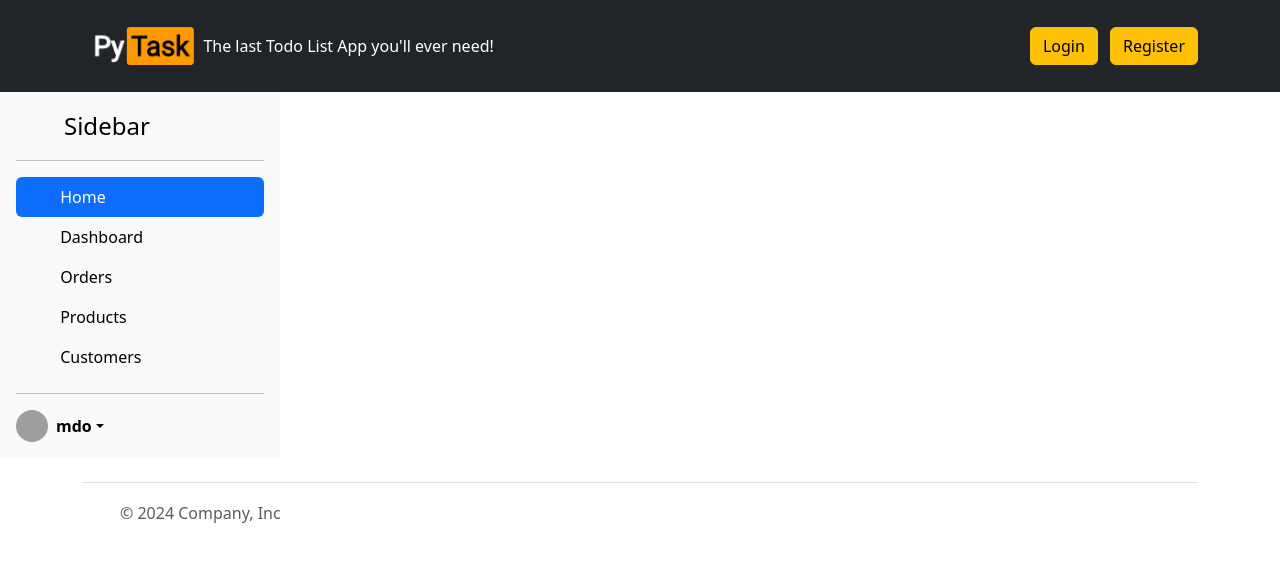
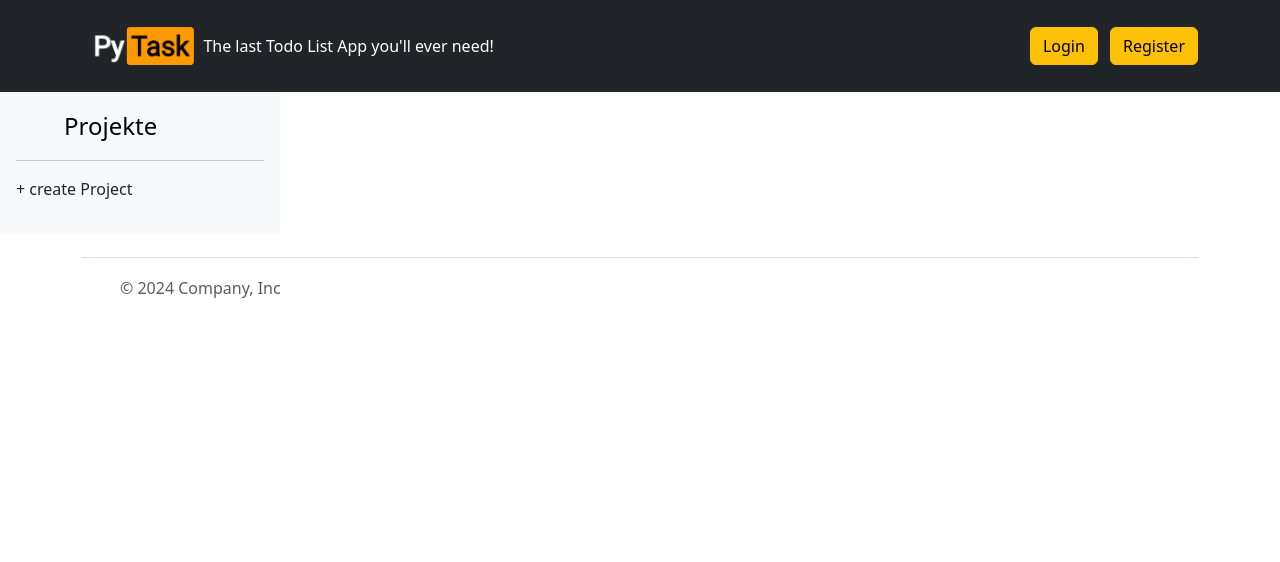
Before and after one commit to schuttenhub/pytask, a Flask app: template pytask/templates/default.html in a window 1280 px wide. Shown: the top 562 px of the page. Run offline with Flask 3, Linux system fonts and the light colour scheme; the template is opened without the code that fills it, so the values that code supplies are empty; some libraries are stand-ins or nearby versions; grey boxes are pictures that could not be loaded.

Commit message:
sidebar jetzt dynamisch

```diff
--- /dev/null
+++ b/pytask/static/js/sidebar.js
@@ -0,0 +1,23 @@
+document.addEventListener('DOMContentLoaded', function() {
+    // Get all sidebar items
+    var sidebarItems = document.querySelectorAll('.nav-item a');
+
+    // Function to handle click on sidebar items
+    sidebarItems.forEach(function(item) {
+      item.addEventListener('click', function(e) {
+        e.preventDefault(); // Prevent default link behavior
+
+        // Remove active class and aria-current from all items
+        sidebarItems.forEach(function(el) {
+          el.classList.remove('active');
+          el.removeAttribute('aria-current');
+          el.classList.add('link-body-emphasis')
+        });
+
+        // Add active class and aria-current to the clicked item
+        this.classList.add('active');
+        this.setAttribute('aria-current', 'page');
+        this.classList.remove('link-body-emphasis');
+      });
+    });
+  });
--- a/pytask/templates/sidebar.html
+++ b/pytask/templates/sidebar.html
@@ -2,63 +2,15 @@
 <div class="d-flex flex-column flex-shrink-0 p-3 bg-body-tertiary" style="width: 280px;">
   <a href="/" class="d-flex align-items-center mb-3 mb-md-0 me-md-auto link-body-emphasis text-decoration-none">
     <svg class="bi pe-none me-2" width="40" height="32"><use xlink:href="#bootstrap"></use></svg>
-    <span class="fs-4">Sidebar</span>
+    <span class="fs-4">Projekte</span>
   </a>
   <hr>
+  <p> + create Project</p>
   <ul class="nav nav-pills flex-column mb-auto">
-    <li class="nav-item">
-      <a href="#" class="nav-link active" aria-current="page">
-        <svg class="bi pe-none me-2" width="16" height="16"><use xlink:href="#home"></use></svg>
-        Home
-      </a>
-    </li>
-    <li>
-      <a href="#" class="nav-link link-body-emphasis">
-        <svg class="bi pe-none me-2" width="16" height="16"><use xlink:href="#speedometer2"></use></svg>
-        Dashboard
-      </a>
-    </li>
-    <li>
-      <a href="#" class="nav-link link-body-emphasis">
-        <svg class="bi pe-none me-2" width="16" height="16"><use xlink:href="#table"></use></svg>
-        Orders
-      </a>
-    </li>
-    <li>
-      <a href="#" class="nav-link link-body-emphasis">
-        <svg class="bi pe-none me-2" width="16" height="16"><use xlink:href="#grid"></use></svg>
-        Products
-      </a>
-    </li>
-    <li>
-      <a href="#" class="nav-link link-body-emphasis">
-        <svg class="bi pe-none me-2" width="16" height="16"><use xlink:href="#people-circle"></use></svg>
-        Customers
-      </a>
-    </li>
+    {% for project in projects %}
+    <li class="nav-item"><a href="#" class="nav-link link-body-emphasis">{{ project }}</a></li>
+    {% endfor %}
   </ul>
-  <hr>
-  <div class="dropdown">
-    <a href="#" class="d-flex align-items-center link-body-emphasis text-decoration-none dropdown-toggle" data-bs-toggle="dropdown" aria-expanded="false">
-      <img src="https://github.com/mdo.png" alt="" width="32" height="32" class="rounded-circle me-2">
-      <strong>mdo</strong>
-    </a>
-    <ul class="dropdown-menu text-small shadow">
-      <li><a class="dropdown-item" href="#">New project...</a></li>
-      <li><a class="dropdown-item" href="#">Settings</a></li>
-      <li><a class="dropdown-item" href="#">Profile</a></li>
-      <li><hr class="dropdown-divider"></li>
-      <li><a class="dropdown-item" href="#">Sign out</a></li>
-    </ul>
-  </div>
 </div>
+<script src="../static/js/sidebar.js"></script>
 {% endblock %}
-
-
-<!-- Für Fallunterscheidung mit Jinja -->
-{% if cookie %}
-
-
-{% else  %}
-
-{% endif %}
```
Also changed, not shown: pytask/routes.py (+9 -6 lines).
